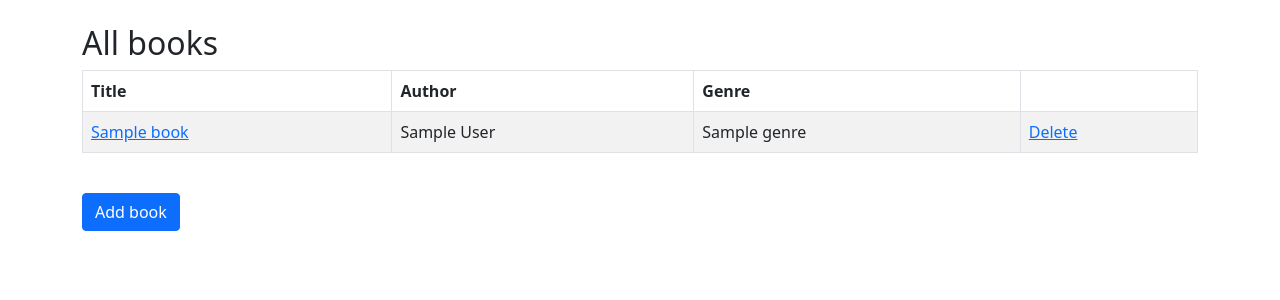
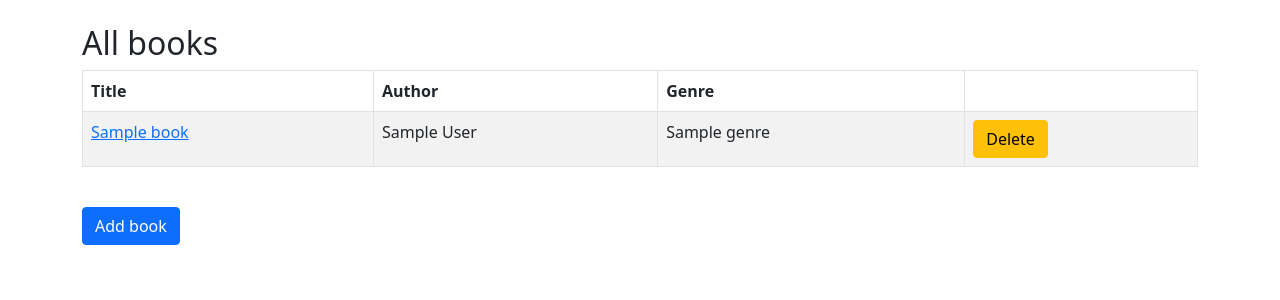
Before and after one commit to hckmd/5023-week8-examples, a Flask app: template original/app/templates/book_list.html in a window 1280 px wide. Shown: the part 56-356 px from the top of the page. Run offline with Flask 2, Linux system fonts and the light colour scheme; the template is opened without the code that fills it: most values are stand-ins (such as "Sample title", 1, 10 or a date in 2020); some libraries are stand-ins or nearby versions.

Commit message:
Changes book_list delete button to be styled

```diff
--- a/with_styles/app/templates/book_list.html
+++ b/with_styles/app/templates/book_list.html
@@ -21,7 +21,7 @@
             <td>{{ book.author }}</td>
             <td>{{ book.genre.name }}</td>
             <td>
-                <a href="{{ url_for('book_delete', id=book.id) }}">
+                <a class="btn btn-warning" href="{{ url_for('book_delete', id=book.id) }}">
                     Delete
                 </a>
             </td>
```
